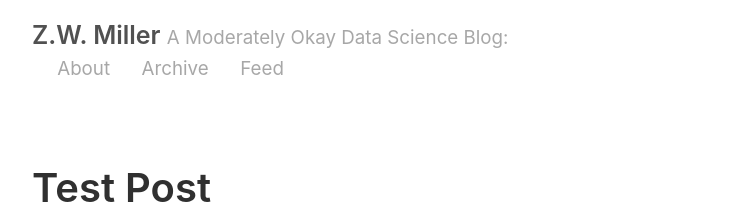
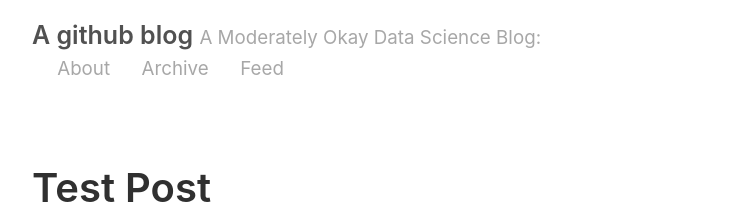
Before and after one commit to MCassetti/MCassetti.github.io, a Jekyll site: the page built from index.html, in a window 1280 px wide and 900 px high. Shown: the top 214 px of the window, without its empty margins (258-987 px from the left). Built offline with Jekyll 4.4.1, drawn with Linux system fonts in a browser that asks for light colours; the list of posts is cut into pages by our own code.

Commit message:
Made change to config

```diff
--- a/_config.yml
+++ b/_config.yml
@@ -2,9 +2,9 @@
 permalink:           pretty
 
 # Setup
-title:               Z.W. Miller
+title:               A github blog
 tagline:             A Moderately Okay Data Science Blog
-url:                 http://zwmiller.com
+url:                 http://MCassetti.github.io/
 paginate:            2
 baseurl:             ""
 
@@ -17,14 +17,14 @@ sass:
 
 # About/contact
 author:
-  name:              Zach Miller
+  name:              Martha Cassetti
   url:               https://twitter.com/zaglamir
-  email:             zach@thisismetis.com
+  email:             cassetti.martha@gmail.com
 
 # Custom vars
 version:             2.0.0
 github:
-  repo:              https://github.com/zwmiller
+  repo:              https://github.com/MCassetti
 
 # Gems
 gems:
```
